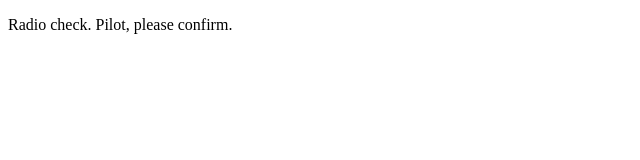
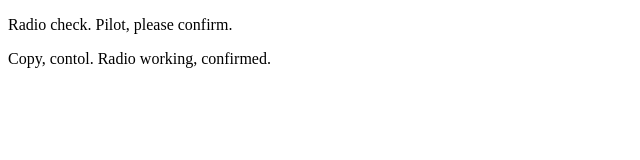
Before and after one commit to shokoladber/communication-log-pilot, a plain HTML site: page index.html in a window 1280 px wide. Shown: the whole page, without its empty margins (0-640 px from the left). Drawn offline with Linux system fonts and the light colour scheme.

Commit message:
Radio check confirmed.

```diff
--- a/index.html
+++ b/index.html
@@ -2,5 +2,6 @@
 <html>
    <body>
       <p>Radio check. Pilot, please confirm.</p>
+      <p>Copy, contol.  Radio working, confirmed.</p>
    </body>
 </html>
```
